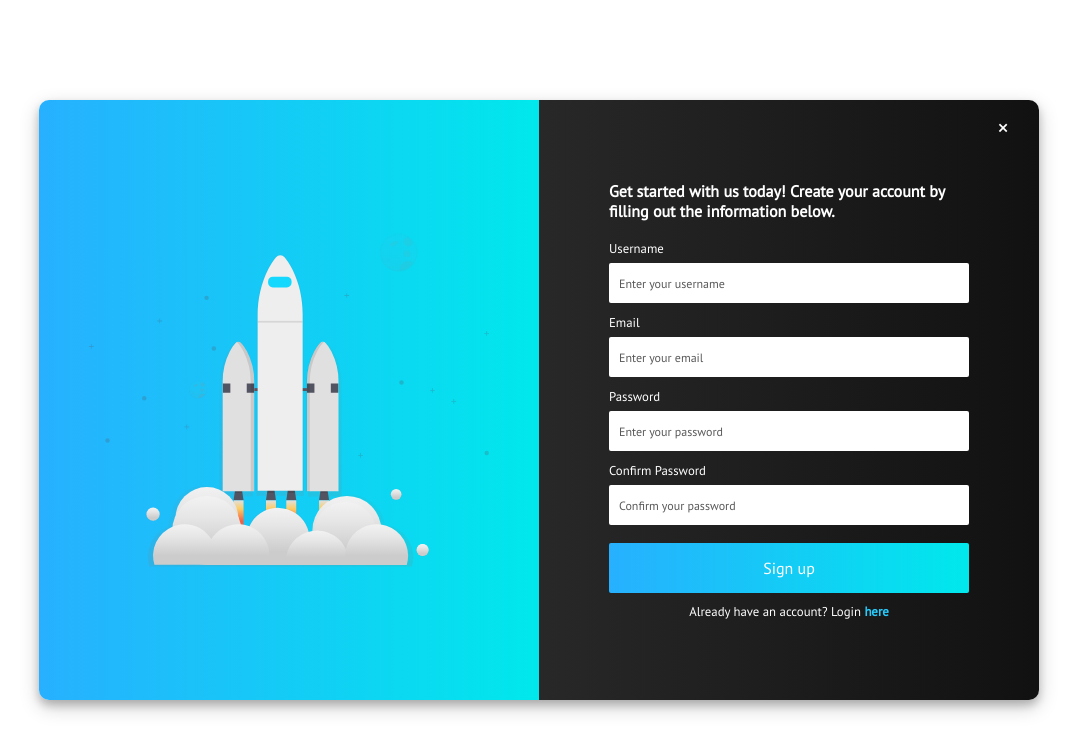
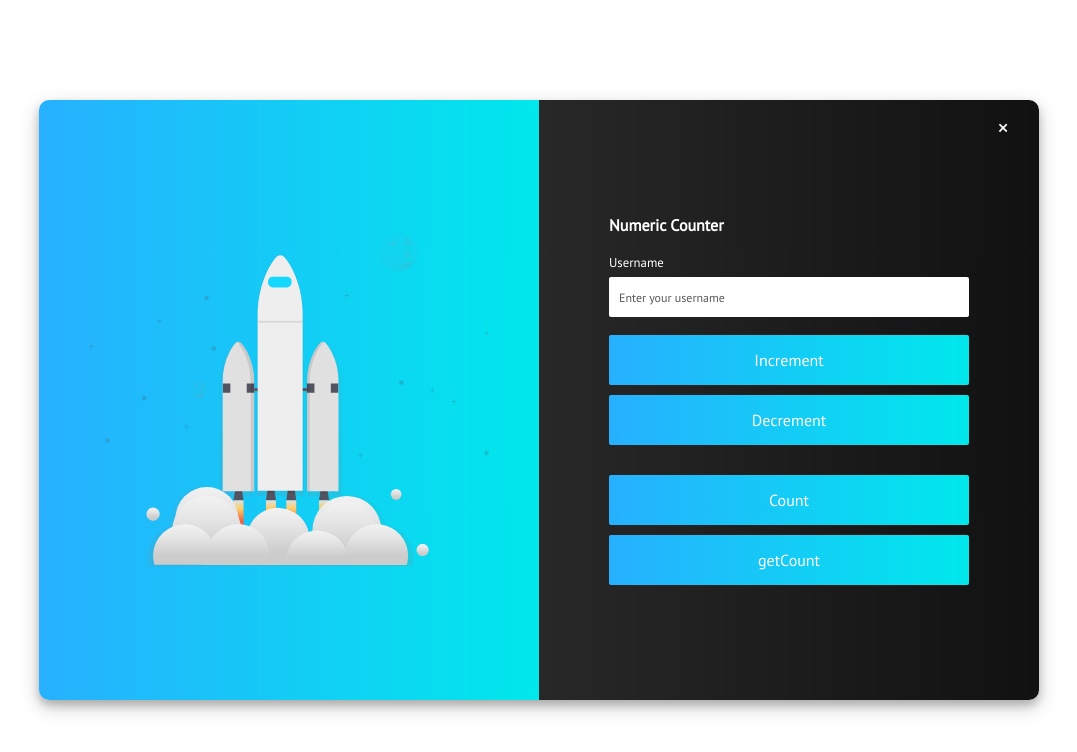
Before and after one commit to tommichaels/quicknode-smart-contract, a React (Create React App) app: page / in a window 1280 px wide. Shown: the top 752 px of the page, without its empty margins (101-1178 px from the left). Built offline with nearby package versions, Linux system fonts and the light colour scheme.

Commit message:
Removed useform, validateinfo and others

```diff
--- a/src/FormSignup.js
+++ b/src/FormSignup.js
@@ -1,20 +1,14 @@
 import React from 'react';
-import validate from './validateInfo';
-import useForm from './useForm';
 import './Form.css';
 
-const FormSignup = ({ submitForm }) => {
-  const { handleChange, handleSubmit, values, errors } = useForm(
-    submitForm,
-    validate
-  );
+const FormSignup = () => {
+
 
   return (
     <div className='form-content-right'>
-      <form onSubmit={handleSubmit} className='form' noValidate>
+      <form className='form' noValidate>
         <h1>
-          Get started with us today! Create your account by filling out the
-          information below.
+          Numeric Counter
         </h1>
         <div className='form-inputs'>
           <label className='form-label'>Username</label>
@@ -23,53 +17,21 @@ const FormSignup = ({ submitForm }) => {
             type='text'
             name='username'
             placeholder='Enter your username'
-            value={values.username}
-            onChange={handleChange}
           />
-          {errors.username && <p>{errors.username}</p>}
-        </div>
-        <div className='form-inputs'>
-          <label className='form-label'>Email</label>
-          <input
-            className='form-input'
-            type='email'
-            name='email'
-            placeholder='Enter your email'
-            value={values.email}
-            onChange={handleChange}
-          />
-          {errors.email && <p>{errors.email}</p>}
-        </div>
-        <div className='form-inputs'>
-          <label className='form-label'>Password</label>
-          <input
-            className='form-input'
-            type='password'
-            name='password'
-            placeholder='Enter your password'
-            value={values.password}
-            onChange={handleChange}
-          />
-          {errors.password && <p>{errors.password}</p>}
-        </div>
-        <div className='form-inputs'>
-          <label className='form-label'>Confirm Password</label>
-          <input
-            className='form-input'
-            type='password'
-            name='password2'
-            placeholder='Confirm your password'
-            value={values.password2}
-            onChange={handleChange}
-          />
-          {errors.password2 && <p>{errors.password2}</p>}
         </div>
         <button className='form-input-btn' type='submit'>
-          Sign up
+          Increment
         </button>
-        <span className='form-input-login'>
-          Already have an account? Login <a href='/'>here</a>
-        </span>
+        <button className='form-input-btn' type='submit'>
+          Decrement
+        </button>
+        <br></br>
+        <button className='form-input-btn' type='submit'>
+          Count
+        </button>
+        <button className='form-input-btn' type='submit'>
+          getCount
+        </button>
       </form>
     </div>
   );
--- a/src/useForm.js
+++ /dev/null
@@ -1,41 +0,0 @@
-import { useState, useEffect } from 'react';
-
-const useForm = (callback, validate) => {
-  const [values, setValues] = useState({
-    username: '',
-    email: '',
-    password: '',
-    password2: ''
-  });
-  const [errors, setErrors] = useState({});
-  const [isSubmitting, setIsSubmitting] = useState(false);
-
-  const handleChange = e => {
-    const { name, value } = e.target;
-    setValues({
-      ...values,
-      [name]: value
-    });
-  };
-
-
-  const handleSubmit = e => {
-    e.preventDefault();
-
-    setErrors(validate(values));
-    setIsSubmitting(true);
-  };
-
-  useEffect(
-    () => {
-      if (Object.keys(errors).length === 0 && isSubmitting) {
-        callback();
-      }
-    },
-    // [errors]
-  );
-
-  return { handleChange, handleSubmit, values, errors };
-};
-
-export default useForm;
--- a/src/validateInfo.js
+++ /dev/null
@@ -1,28 +0,0 @@
-export default function validateInfo(values) {
-  let errors = {};
-
-  if (!values.username.trim()) {
-    errors.username = 'Username required';
-  }
-  // else if (!/^[A-Za-z]+/.test(values.name.trim())) {
-  //   errors.name = 'Enter a valid name';
-  // }
-
-  if (!values.email) {
-    errors.email = 'Email required';
-  } else if (!/\S+@\S+\.\S+/.test(values.email)) {
-    errors.email = 'Email address is invalid';
-  }
-  if (!values.password) {
-    errors.password = 'Password is required';
-  } else if (values.password.length < 6) {
-    errors.password = 'Password needs to be 6 characters or more';
-  }
-
-  if (!values.password2) {
-    errors.password2 = 'Password is required';
-  } else if (values.password2 !== values.password) {
-    errors.password2 = 'Passwords do not match';
-  }
-  return errors;
-}
```
